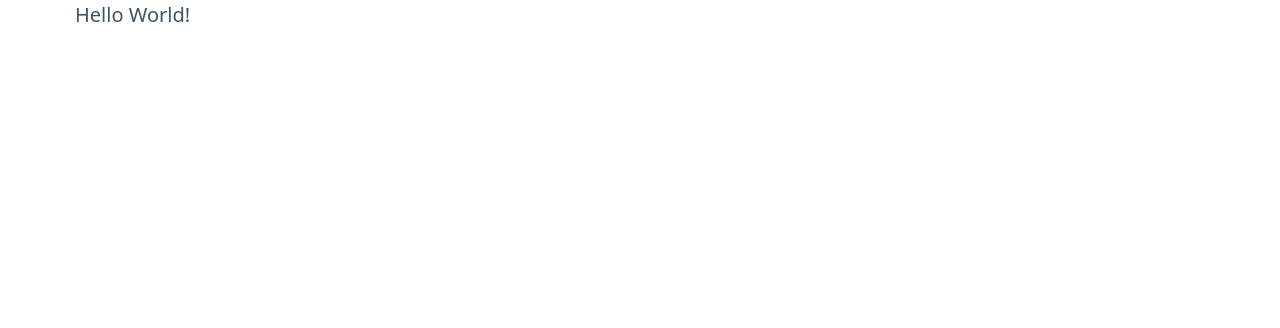
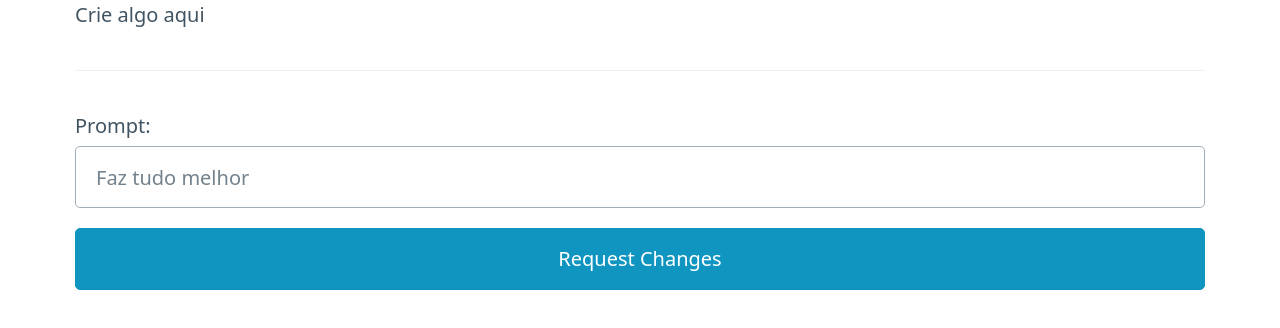
Before and after one commit to AlanTaranti/malleable-app, a Nuxt app in the folder frontend/: page / in a window 1280 px wide. Shown: the top 328 px of the page. Built offline with nearby package versions, Linux system fonts and the light colour scheme.

Commit message:
adicionado componente maleavel

```diff
--- a/frontend/app.vue
+++ b/frontend/app.vue
@@ -1,7 +1,65 @@
 <template>
-  <main class="container">Hello World!</main>
+  <main class="container">
+    <malleable-component />
+    <br />
+    <hr />
+    <br />
+    <form @submit.prevent="requestChanges">
+      <label for="prompt">Prompt:</label>
+      <input v-model="prompt" type="text" placeholder="Faz tudo melhor" />
+      <button :aria-busy="status === 'pending'" type="submit">Request Changes</button>
+    </form>
+  </main>
 </template>
 
 <script lang="ts" setup>
 import '@picocss/pico';
+
+const prompt = ref('');
+const status = ref<'idle' | 'pending'>('idle');
+
+const malleables = reactive<Record<string, any>>({
+  template: `<div class='container'>Crie algo aqui</div>`,
+  script: {
+    data: {},
+    methods: {},
+    computed: {},
+    watch: {},
+  },
+});
+
+const MalleableComponent = defineComponent({
+  setup() {
+    return () =>
+      h({
+        data: () => malleables.script?.data,
+        methods: Object.fromEntries(
+          Object.entries(malleables.script?.methods ?? {}).map(([key, value]) => [key, new Function('return ' + value)()]),
+        ),
+        computed: Object.fromEntries(
+          Object.entries(malleables.script?.computed ?? {}).map(([key, value]) => [key, new Function('return ' + value)()]),
+        ),
+        watch: Object.fromEntries(
+          Object.entries(malleables.script?.watch ?? {}).map(([key, value]) => [key, new Function('return ' + value)()]),
+        ),
+        template: malleables.template,
+      });
+  },
+});
+
+async function requestChanges() {
+  status.value = 'pending';
+  const data = await $fetch('/api/completion', {
+    method: 'POST',
+    headers: {
+      'Content-Type': 'application/json',
+    },
+    body: JSON.stringify({ prompt: prompt.value, malleables: malleables }),
+  });
+
+  for (const key in data.malleables) {
+    malleables[key] = data.malleables[key];
+  }
+  status.value = 'idle';
+}
 </script>
```
